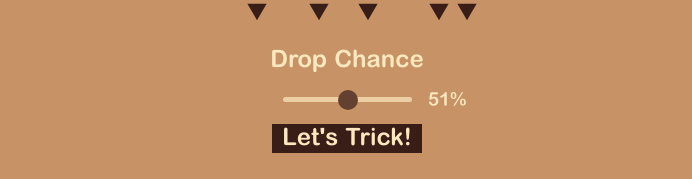
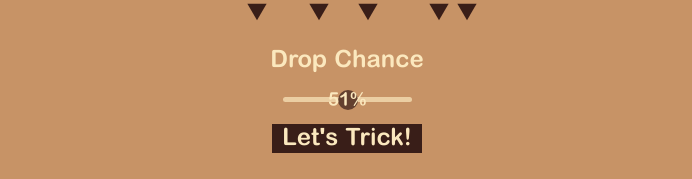
Before and after one commit to staynoon/afk-mythic-trick, a React (Create React App) app: page / in a window 1280 px wide. Shown: the part 525-704 px from the top of the page, without its empty margins (293-985 px from the left). Built offline with nearby package versions, Linux system fonts and the light colour scheme.

Commit message:
drop chance position

```diff
--- a/src/userInput/Trickbutton.css
+++ b/src/userInput/Trickbutton.css
@@ -51,6 +51,5 @@ input {
 }
 
 #percentage {
-  margin-left: 200px;
   position: absolute;
 }
--- a/src/userInput/Trickbutton.tsx
+++ b/src/userInput/Trickbutton.tsx
@@ -78,7 +78,9 @@ function Trickbutton(props: Props) {
         <h2>Drop Chance</h2>
         <div className="slider-group">
           <input type="range" id="dropChance" defaultValue={slide} onChange={handleChange} className="slider"></input>
-          <h3 id="percentage">{slide}%</h3>
+          <div id="percentage">
+            <h3>{slide}%</h3>
+          </div>
         </div>
       </div>
       <div className="begin-button">
```
